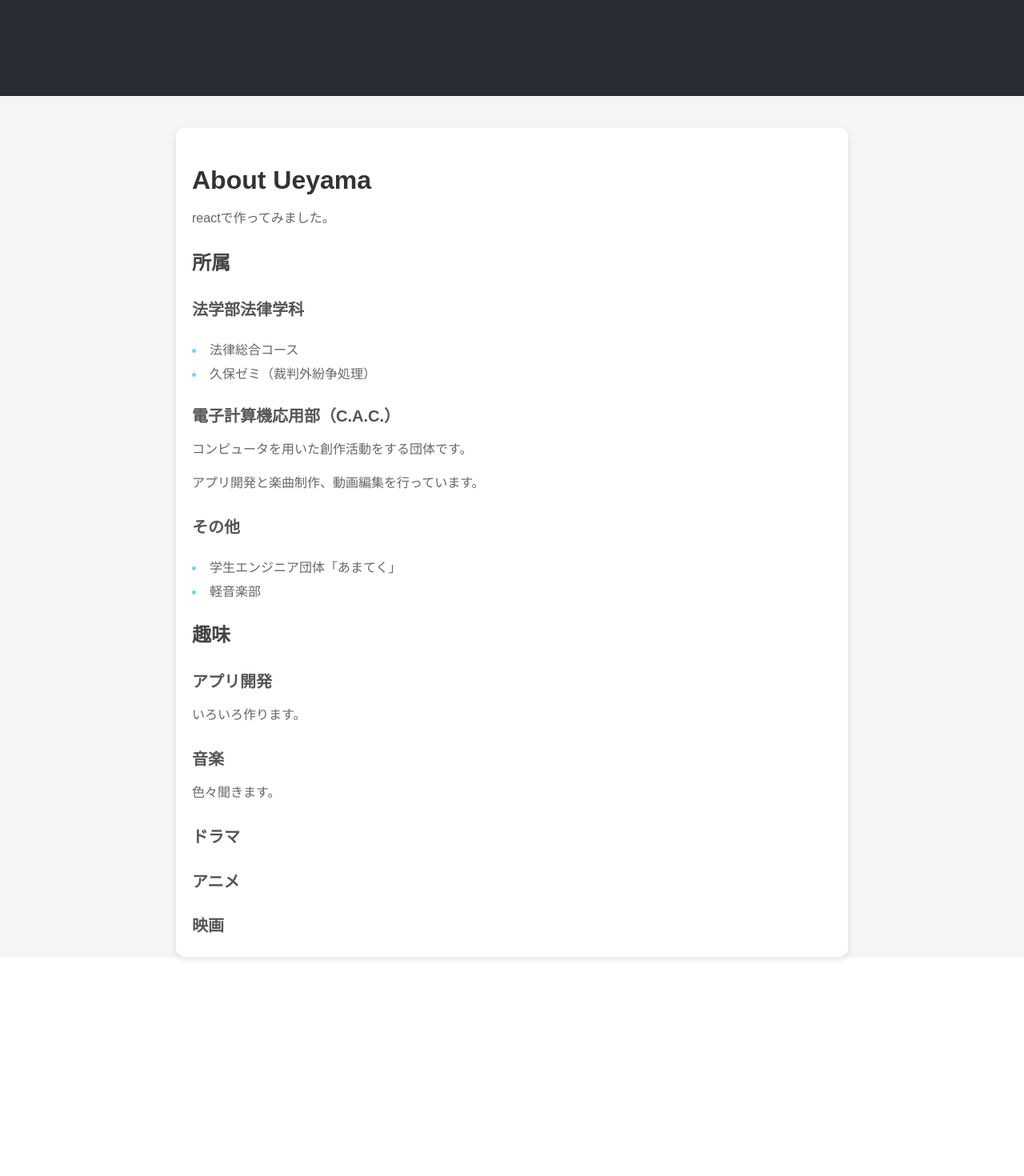
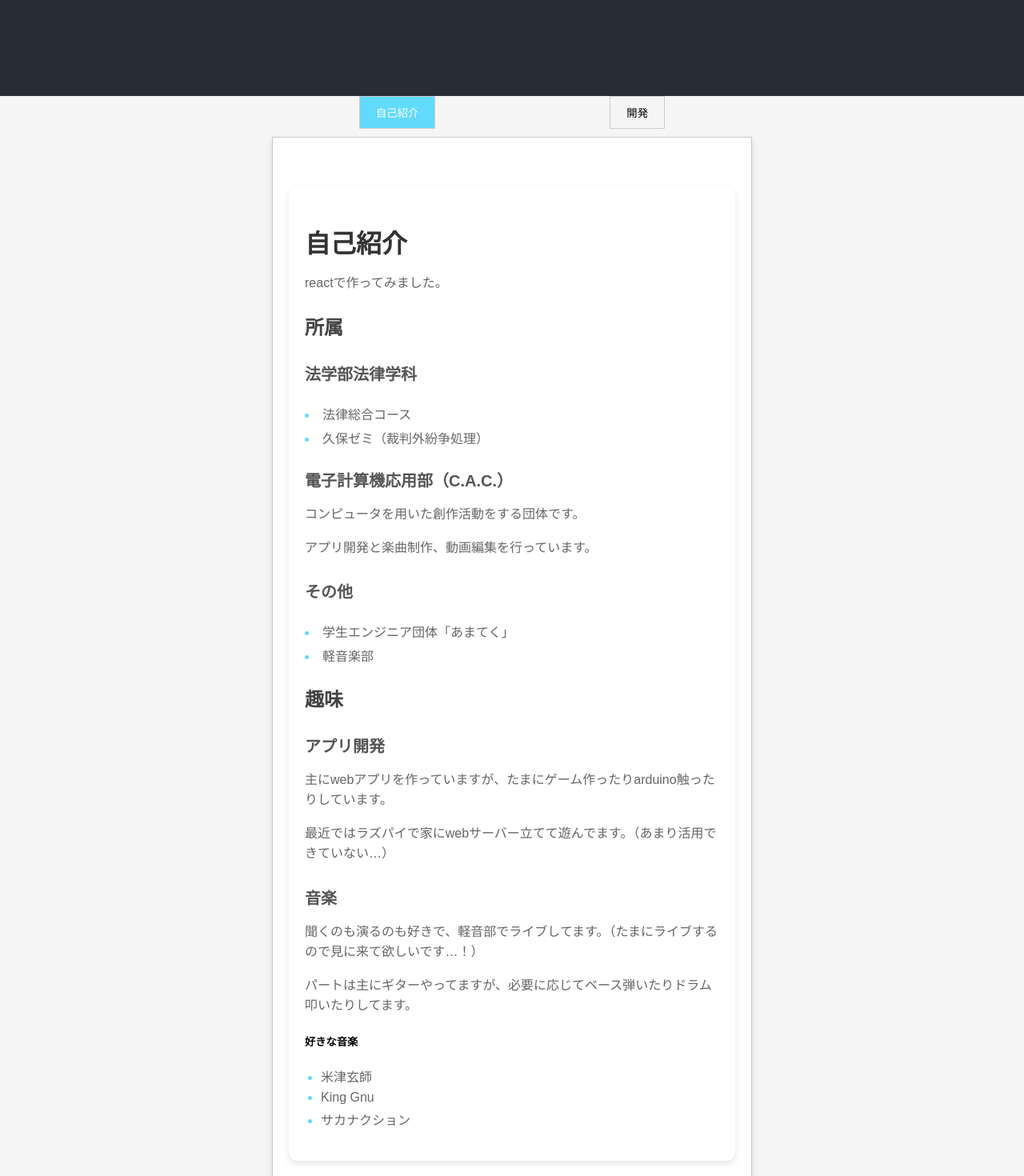
Before and after one commit to KoukiFOL/portfolio, a React (Create React App) app: page / in a window 1280 px wide. Shown: the part 720-2190 px from the top of the page at 80% size. Before the commit the page ends 1956 px from the top, so only its background shows below. Built offline with nearby package versions, Linux system fonts and the light colour scheme.

Commit message:
タブ実装した

```diff
--- a/src/App.js
+++ b/src/App.js
@@ -1,7 +1,7 @@
 import React, { useRef } from 'react';
 import logo from './logo.svg';
 import './App.css';
-import Content from './Content.js';
+import TabComponent from './Contents/TabComponent.js';
 
 function App() {
   const contentRef = useRef(null); // Content部分を参照するためのref
@@ -27,7 +27,7 @@ function App() {
         </a>
       </header>
       <div ref={contentRef}> {/* refを設定 */}
-        <Content />
+        <TabComponent />
       </div>
     </div>
   );
--- a/src/Content.js
+++ b/src/Contents/About.js
@@ -1,11 +1,10 @@
-import './App.css';
 import './Content.css'
 
-function Content() {
+function About() {
     return (
         <div class="Content">
             <main>
-                <h2>About Ueyama</h2>
+                <h2>自己紹介</h2>
                 <p>reactで作ってみました。</p>
                 <h3>所属</h3>
                 <h4>法学部法律学科</h4>
@@ -24,12 +23,18 @@ function Content() {
                 </el>
                 <h3>趣味</h3>
                 <h4>アプリ開発</h4>
-                <p>いろいろ作ります。</p>
+                <p>主にwebアプリを作っていますが、たまにゲーム作ったりarduino触ったりしています。</p>
+                <p>最近ではラズパイで家にwebサーバー立てて遊んでます。（あまり活用できていない…）</p>
                 <h4>音楽</h4>
-                <p>色々聞きます。</p>
-                <h4>ドラマ</h4>
-                <h4>アニメ</h4>
-                <h4>映画</h4>
+                <p>聞くのも演るのも好きで、軽音部でライブしてます。（たまにライブするので見に来て欲しいです…！）</p>
+                <p>パートは主にギターやってますが、必要に応じてベース弾いたりドラム叩いたりしてます。</p>
+                <h5>好きな音楽</h5>
+                <p></p>
+                <ul>
+                    <li>米津玄師</li>
+                    <li>King Gnu</li>
+                    <li>サカナクション</li>
+                </ul>
 
 
 
@@ -39,4 +44,4 @@ function Content() {
 
 }
 
-export default Content;
+export default About;
--- /dev/null
+++ b/src/Contents/Development.js
@@ -0,0 +1,46 @@
+import "./Content.css";
+function Development() {
+  return (
+    <div class="Content">
+      <main>
+        <h2>開発</h2>
+        <h3>開発物</h3>
+        <ul>
+          <li>スタジオ予約システム</li>
+        </ul>
+        <h3>技術スタック</h3>
+        <h4>webバックエンド</h4>
+        <el>
+          <li>node.js</li>
+          <li>PHP/Laravel</li>
+          <li>ruby/rails</li>
+        </el>
+        <h4>webフロントエンド</h4>
+        <el>
+          <li>html&css&javascript</li>
+          <li>react</li>
+          <li>pug</li>
+          <li>blade</li>
+        </el>
+        <h4>その他</h4>
+        <el>
+          <li>Arduino/C++</li>
+          <li>java</li>
+          <li>C</li>
+          <li>C++</li>
+          <li>unity</li>
+        </el>
+        <h4>デザイン&作曲</h4>
+        <ul>
+          <li>illustrator</li>
+          <li>Premire Pro</li>
+          <li>AVIutl</li>
+          <li>Logic Pro</li>
+          <li>Studio One</li>
+        </ul>
+      </main>
+    </div>
+  );
+}
+
+export default Development;
--- /dev/null
+++ b/src/Contents/TabComponent.css
@@ -0,0 +1,32 @@
+.TabComponent {
+    width: 100%;
+    max-width: 600px;
+    margin: 0 auto;
+  }
+
+  .tabs {
+    display: flex;
+    justify-content: space-around;
+    margin-bottom: 10px;
+  }
+
+  .tabs button {
+    padding: 10px 20px;
+    cursor: pointer;
+    border: 1px solid #ccc;
+    background-color: #f5f5f5;
+    outline: none;
+    transition: background-color 0.3s;
+  }
+
+  .tabs button.active {
+    background-color: #61dafb;
+    color: white;
+  }
+
+  .content {
+    padding: 20px;
+    border: 1px solid #ccc;
+    background-color: white;
+    box-shadow: 0px 4px 8px rgba(0, 0, 0, 0.1);
+  }
--- /dev/null
+++ b/src/Contents/TabComponent.js
@@ -0,0 +1,39 @@
+import React, { useState } from 'react';
+import './TabComponent.css';
+import About from './About'; // Contentをインポート
+import Development from './Development';
+
+function TabComponent() {
+  const [activeTab, setActiveTab] = useState('tab1');
+
+  const handleTabClick = (e, tab) => {
+    e.preventDefault(); // デフォルトの挙動を防ぐ
+    setActiveTab(tab);
+  };
+
+  return (
+    <div className="TabComponent">
+      <div className="tabs">
+        <button
+          className={activeTab === 'tab1' ? 'active' : ''}
+          onClick={(e) => handleTabClick(e, 'tab1')}
+        >
+          自己紹介
+        </button>
+        <button
+          className={activeTab === 'tab2' ? 'active' : ''}
+          onClick={(e) => handleTabClick(e, 'tab2')}
+        >
+          開発
+        </button>
+      </div>
+
+      <div className="content">
+        {activeTab === 'tab1' && <About />} {/* タブ1でContentを表示 */}
+        {activeTab === 'tab2' && <Development />}
+      </div>
+    </div>
+  );
+}
+
+export default TabComponent;
```
Also changed, not shown: src/Skills.js (deleted, +0 -35 lines), src/Contents/Content.css (renamed from src/Content.css).
